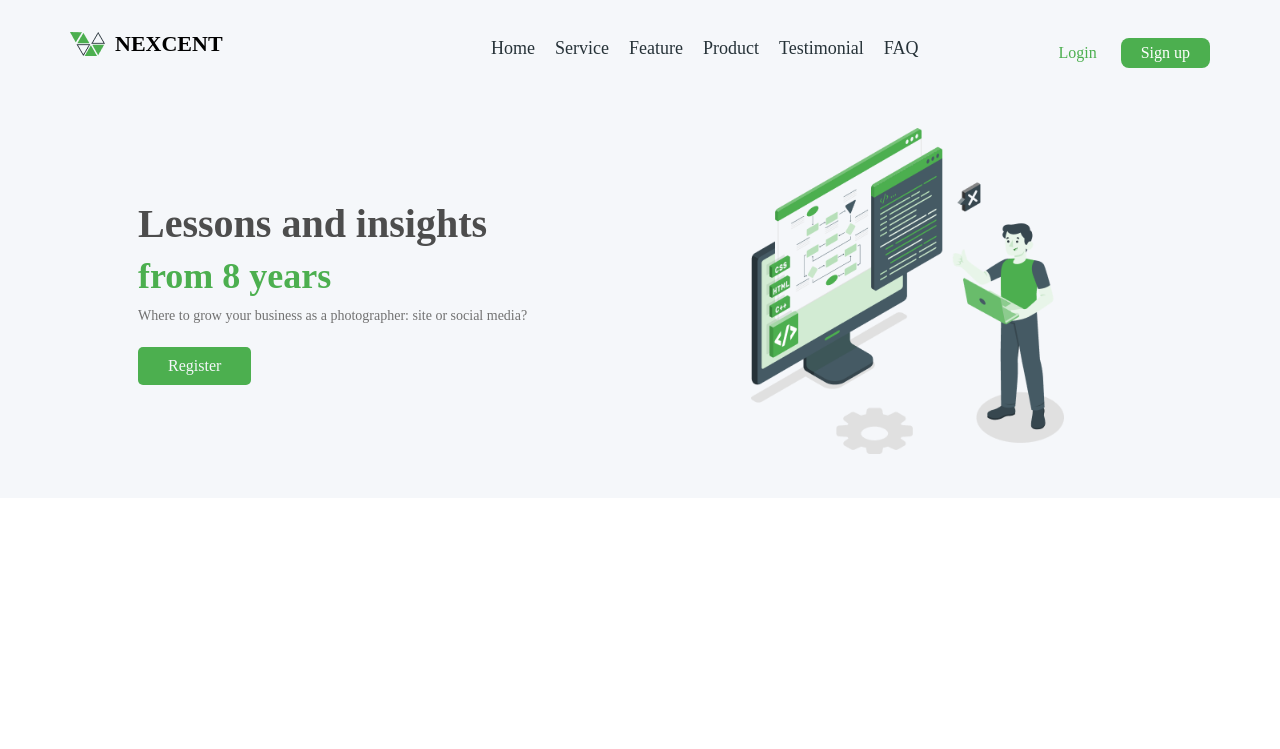
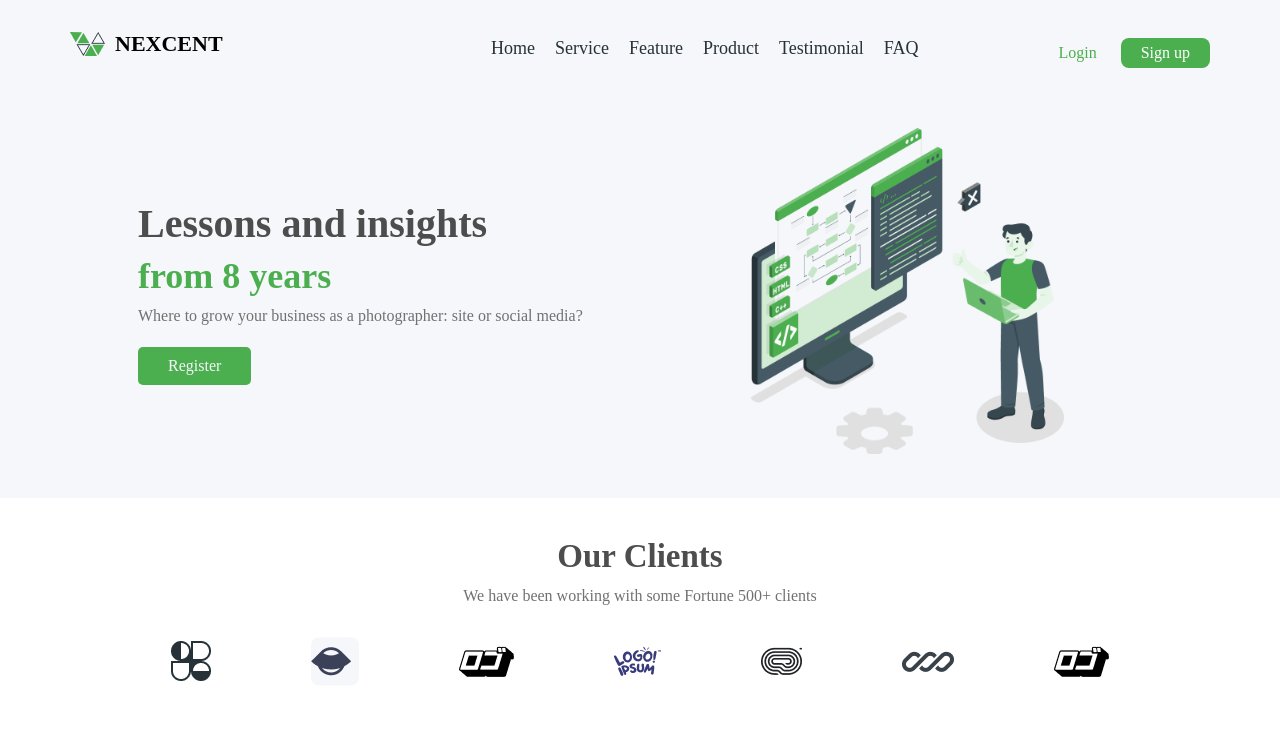
Before and after one commit to norhanmohamedabdo/NEXCENT, a plain HTML site: page index.html in a window 1280 px wide. Drawn offline with Linux system fonts and the light colour scheme.

Commit message:
Add: section Our-Clients

```diff
--- a/assets/styles/main.css
+++ b/assets/styles/main.css
@@ -13,6 +13,8 @@
   --bg: #263238;
   --h1-size: 40px;
   --h2-size: 36px;
+
+  --h3-size: 33px;
   --section-padding: 40px;
 }
 .container {
@@ -53,7 +55,7 @@ a {
   align-items: center;
 }
 .section-text{
-  font-size: 14px;
+  font-size: 16px;
   color: var(--text-color);
   line-height: 22px;
 }
@@ -175,3 +177,14 @@ font-size: 18px;
 .col .container .img img{
   width: 80%;
 }
+.Our-Clients{
+  padding: var(--section-padding);
+}
+.Our-Clients .container p{
+  text-align: center;
+  padding: 10px 0;
+}
+.Our-Clients .container .icon{
+  margin: 20px 0;
+  gap:100px
+}
--- a/index.html
+++ b/index.html
@@ -35,27 +35,35 @@
         </div>
       </div>
     </header>
-    <main >
+    <main>
       <section class="col">
         <div class="container d-flex">
           <div class="info">
-<h1>
-Lessons and insights
-</h1>
-<h2>
-from 8 years
-</h2>
-<p class="section-text">
-Where to grow your business as a photographer: site or social media?
-</p>
+            <h1>Lessons and insights</h1>
+            <h2>from 8 years</h2>
+            <p class="section-text">Where to grow your business as a photographer: site or social media?</p>
             <a href="#">Register</a>
           </div>
           <div class="img">
-<img src="assets/images/design-1.webp">
+            <img src="assets/images/design-1.webp" />
           </div>
         </div>
       </section>
-
+      <section class="Our-Clients">
+        <div class="container">
+          <h3 class="section-title-h3">Our Clients</h3>
+          <p class="section-text">We have been working with some Fortune 500+ clients</p>
+          <div class="icon d-flex">
+            <img src="assets/icons/logo-10.webp" />
+            <img src="assets/icons/logo-2.webp" />
+            <img src="assets/icons/logo-8.webp" />
+            <img src="assets/icons/logo-7.webp" />
+            <img src="assets/icons/logo-6.webp" />
+            <img src="assets/icons/logo-5.webp" />
+            <img src="assets/icons/logo-8.webp" />
+          </div>
+        </div>
+      </section>
     </main>
   </body>
 </html>
```
Lines whose indentation alone changed are shown as unchanged.
